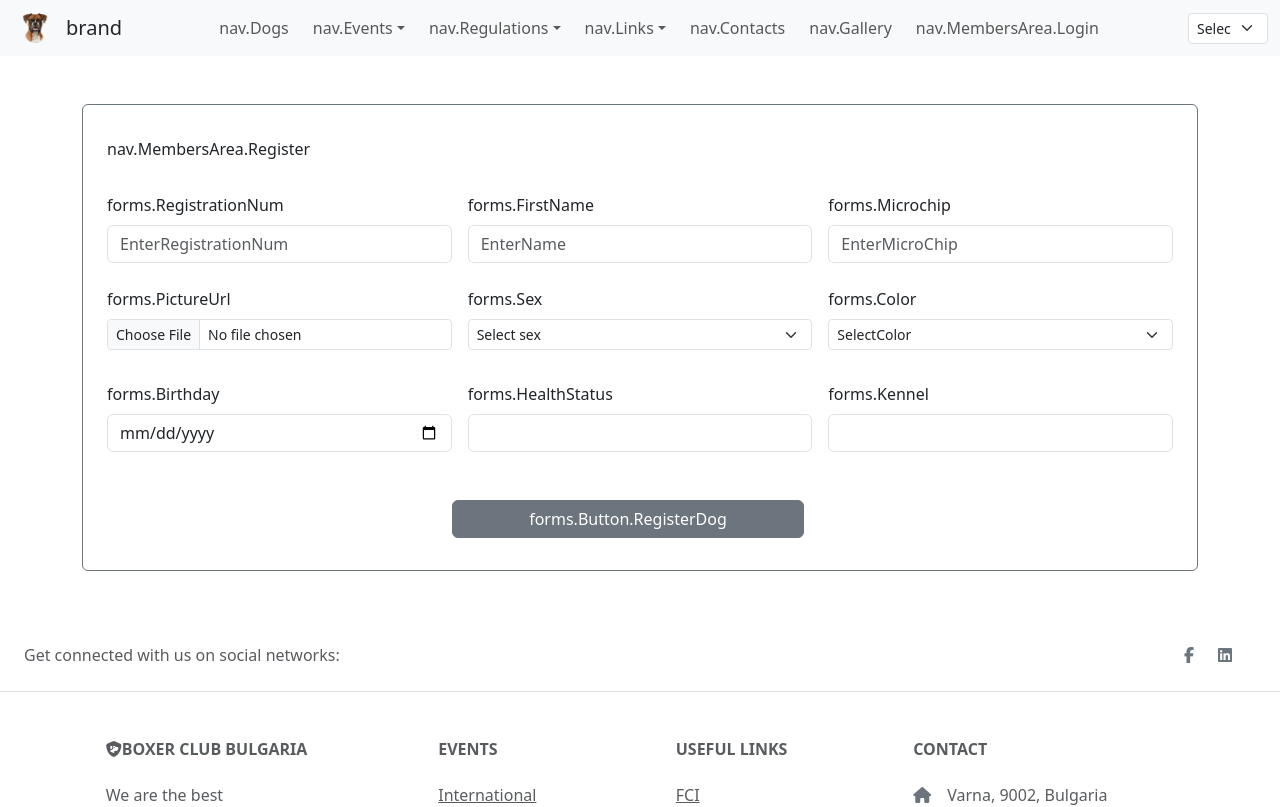
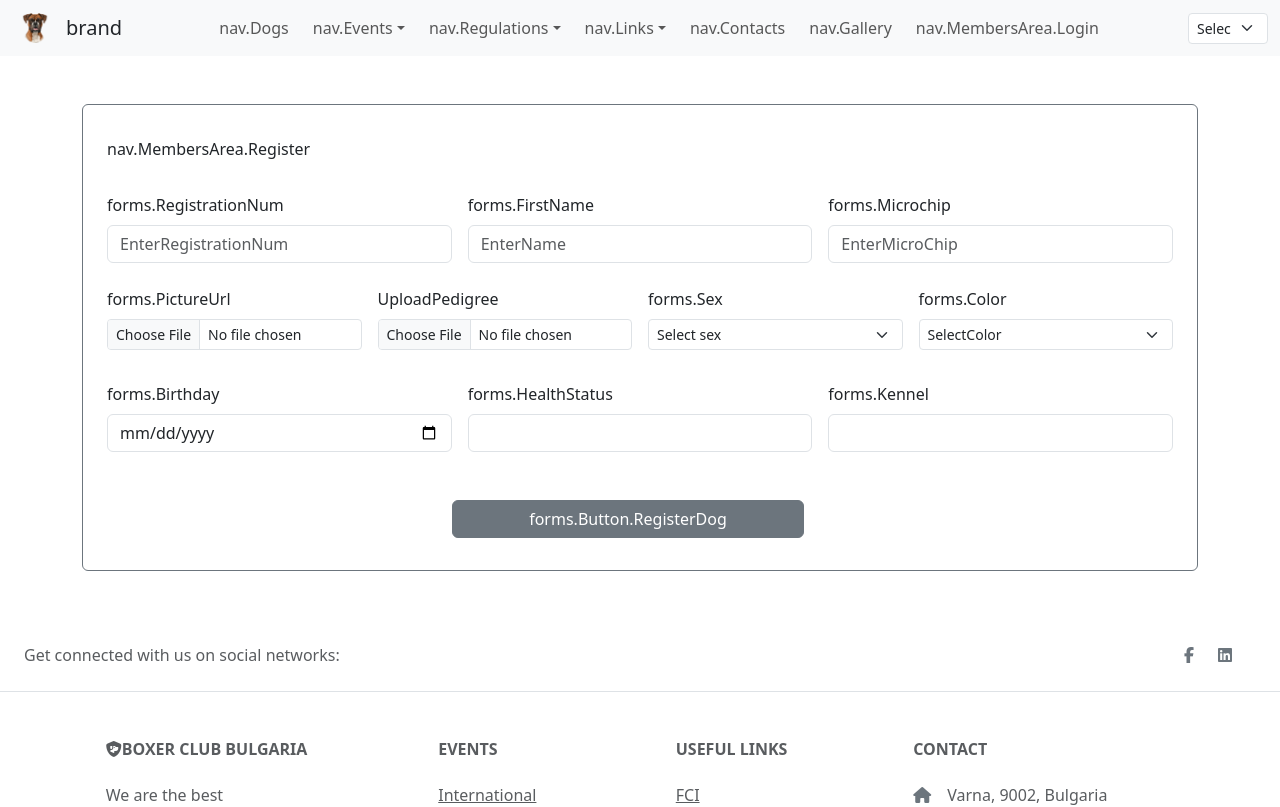
Before and after one commit to magdalenavelikova/boxerclub-bg, a React (Create React App) app in the folder boxerclub-bg-rest-client/: page /dogs/register in a window 1280 px wide. Shown: the top 807 px of the page. Built offline with nearby package versions, Linux system fonts and the light colour scheme; no server answers; what i18next-xhr-backend would draw is missing.

Commit message:
move upload pedigree in main form for dog registration

```diff
--- a/boxerclub-bg-rest-client/src/components/Dogs/NewDog.js
+++ b/boxerclub-bg-rest-client/src/components/Dogs/NewDog.js
@@ -16,6 +16,7 @@ export const NewDog = ({ nb }) => {
     Name: "name",
     RegistrationNum: "registrationNum",
     File: "file",
+    Pedigree: "pedigree",
     Sex: "sex",
     Color: "color",
     Birthday: "birthday",
@@ -30,7 +31,6 @@ export const NewDog = ({ nb }) => {
   useEffect(() => {
     setRegistrationNum({});
     setBirthday({});
-
     if (errors === null) {
       setRegistrationNum({});
       setBirthday({});
@@ -55,6 +55,7 @@ export const NewDog = ({ nb }) => {
     formValues,
     onChangeHandler,
     onFileSelectedHandler,
+    onFileSelectedPedigreeHandler,
     onSubmit,
     validated,
   } = useMultiPartForm(
@@ -63,6 +64,7 @@ export const NewDog = ({ nb }) => {
       [RegisterFormKeys.RegistrationNum]: "",
       [RegisterFormKeys.MicroChip]: "",
       [RegisterFormKeys.File]: "",
+      [RegisterFormKeys.Pedigree]: "",
       [RegisterFormKeys.Sex]: "",
       [RegisterFormKeys.Color]: "",
       [RegisterFormKeys.Birthday]: "",
@@ -143,7 +145,7 @@ export const NewDog = ({ nb }) => {
           </Form.Control.Feedback>
         </Form.Group>
 
-        <Form.Group className='col-md-4 mb-3' controlId='formFileSm'>
+        <Form.Group className='col-md-3 mb-3' controlId='formFileSm'>
           <Form.Label>{t("forms.PictureUrl")}</Form.Label>
 
           <Form.Control
@@ -154,8 +156,21 @@ export const NewDog = ({ nb }) => {
             placeholder={t("EnterPictureUrl")}
           />
         </Form.Group>
-
-        <Form.Group className='col-md-4 mb-3' controlId='formBasicSex'>
+        {nb !== true && (
+          <Form.Group className='col-md-3 mb-3' controlId='formFileSm'>
+            <Form.Label> {t("UploadPedigree")}</Form.Label>
+            <Form.Control
+              required
+              type='file'
+              className='prevent-validation-styles'
+              accept='image/jpeg,image/gif,image/png,application/pdf'
+              size='sm'
+              title='Choose a pdf or image file please'
+              onChange={onFileSelectedPedigreeHandler}
+            />
+          </Form.Group>
+        )}
+        <Form.Group className='col-md-3 mb-3' controlId='formBasicSex'>
           <Form.Label>{t("forms.Sex")}</Form.Label>
           <Form.Select
             required
@@ -172,7 +187,7 @@ export const NewDog = ({ nb }) => {
             {t("validation")}
           </Form.Control.Feedback>
         </Form.Group>
-        <Form.Group className='col-md-4 mb-3' controlId='formBasicColor'>
+        <Form.Group className='col-md-3 mb-3' controlId='formBasicColor'>
           <Form.Label>{t("forms.Color")}</Form.Label>
           <Form.Select
             required
--- a/boxerclub-bg-rest-client/src/contexts/AuthContext.js
+++ b/boxerclub-bg-rest-client/src/contexts/AuthContext.js
@@ -23,7 +23,7 @@ export const AuthProvider = ({ children }) => {
     Promise.all([getById(decodeJwt.jti)]).then(([user]) => {
       setActiveUser(user);
     });
-  }, [decodeJwt]);
+  }, [decodeJwt.jti]);
 
   const onLoginSubmitHandler = async (data) => {
     try {
--- a/boxerclub-bg-rest-client/src/contexts/DogContext.js
+++ b/boxerclub-bg-rest-client/src/contexts/DogContext.js
@@ -32,7 +32,8 @@ export const DogProvider = ({ children }) => {
     });
   }, []);
 
-  const onCreateDogSubmitHandler = async (data) => {
+  const onCreateDogSubmitHandler = async (data, isEmptyFile) => {
+    if (!isEmptyFile) {
       setError({});
       const result = await dogService.create(data);
       if (result[0] === 400) {
@@ -55,6 +56,7 @@ export const DogProvider = ({ children }) => {
         setParent({});
         setErrors({});
         navigate("dogs/register/parents");
+      }
     }
   };
 
--- a/boxerclub-bg-rest-client/src/services/dogServiceFactory.js
+++ b/boxerclub-bg-rest-client/src/services/dogServiceFactory.js
@@ -28,7 +28,6 @@ export const dogServiceFactory = (token) => {
   };*/
 
   const create = async (dogData) => {
-    console.log(dogData);
     const response = await fetch(`${baseUrl}/register`, {
       method: "POST",
       headers: {
```
Lines whose indentation alone changed are shown as unchanged.
